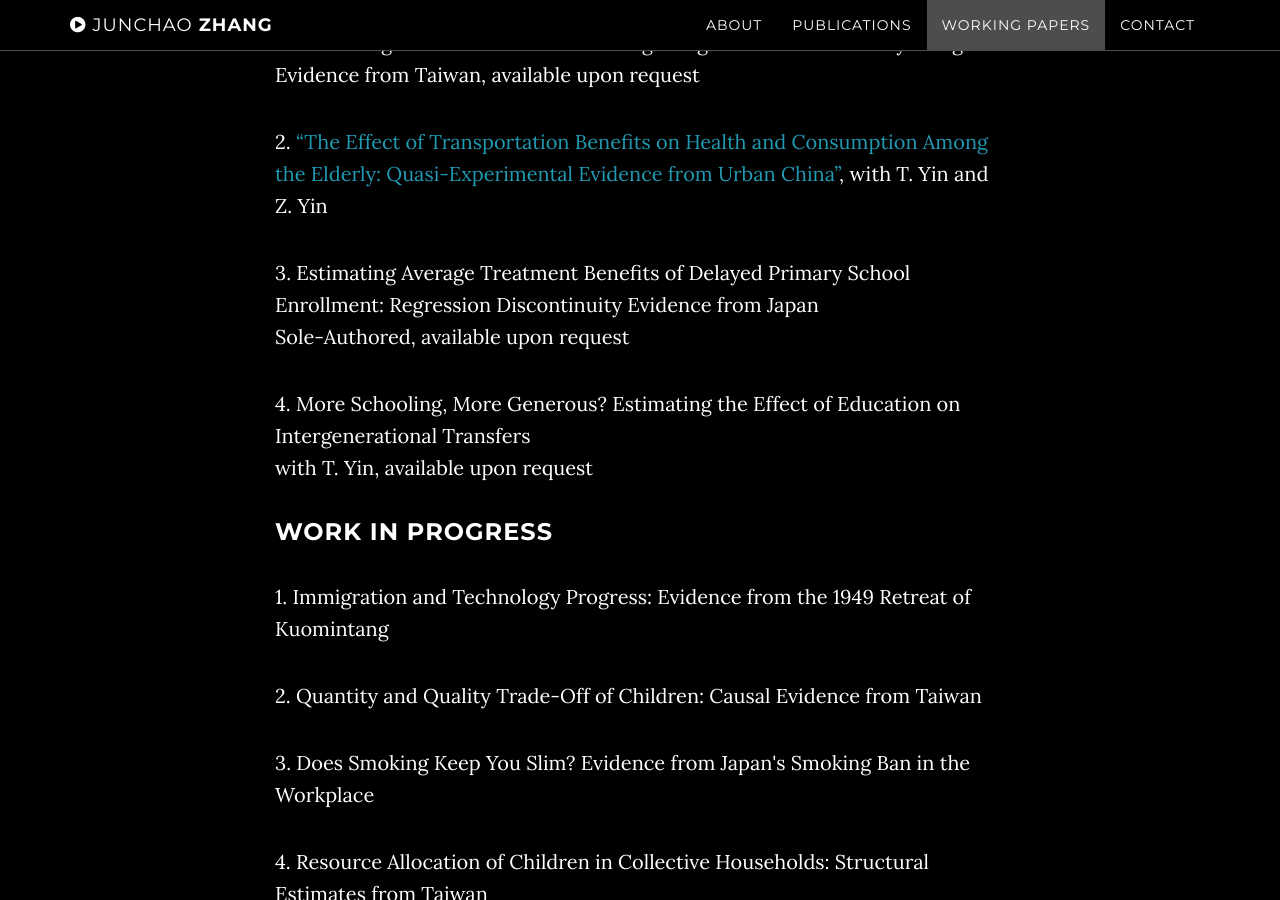
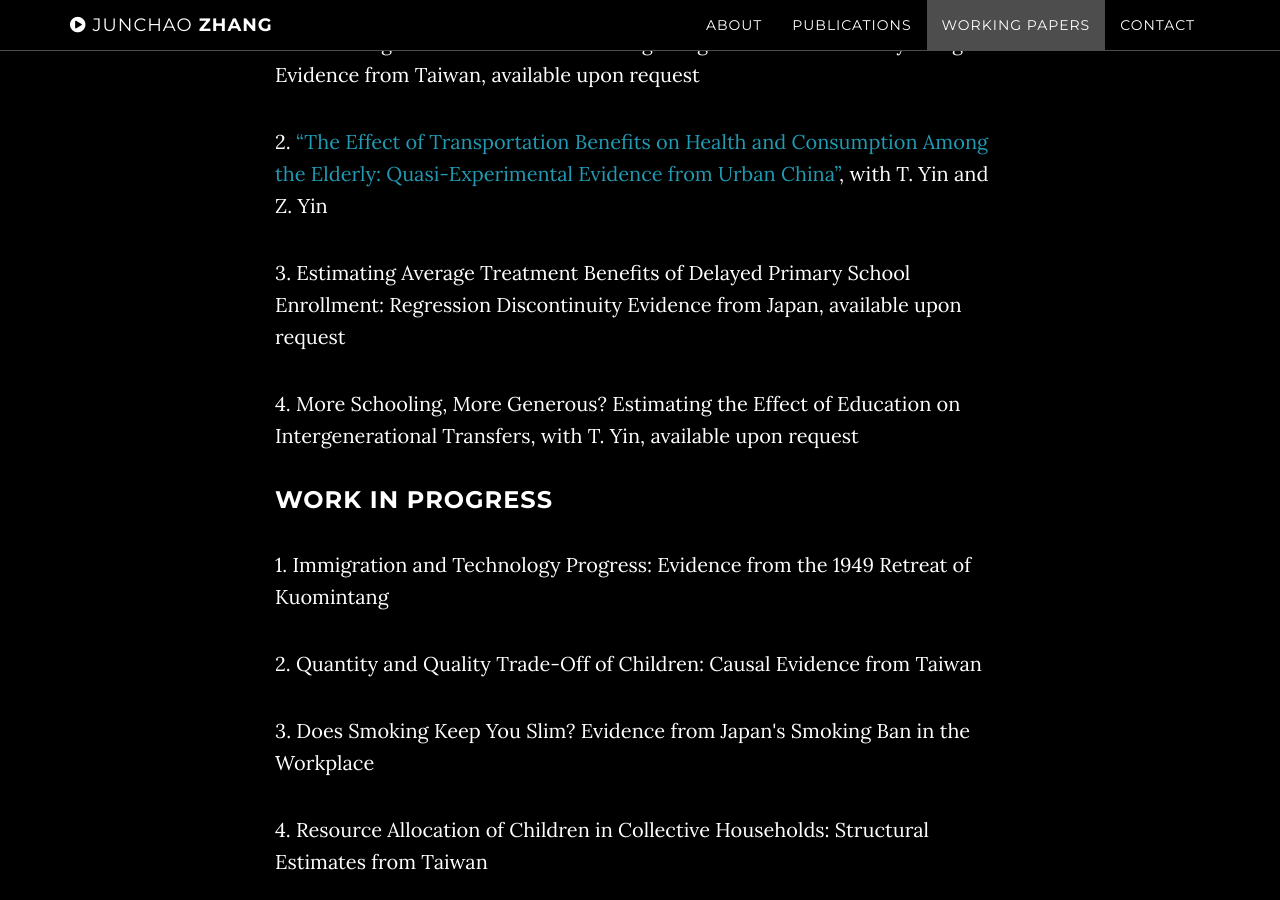
Before and after one commit to ztempest0218/ztempest0218.github.io, a Jekyll site: the page built from index.html, in a window 1280 px wide and 900 px high, scrolled down 2533 px. Built offline with Jekyll 4.4.1, drawn with Linux system fonts in a browser that asks for light colours.

Commit message:
Update workingpapers.html

```diff
--- a/_includes/workingpapers.html
+++ b/_includes/workingpapers.html
@@ -9,11 +9,9 @@
 
 <p align="left">2. <a href="https://papers.ssrn.com/sol3/papers.cfm?abstract_id=3187788">“The Effect of Transportation Benefits on Health and Consumption Among the Elderly: Quasi-Experimental Evidence from Urban China”</a>, with T. Yin and Z. Yin</p>
 
-<p align="left">3. Estimating Average Treatment Benefits of Delayed Primary School Enrollment: Regression Discontinuity Evidence from Japan<br \>
-Sole-Authored, available upon request</p>
+<p align="left">3. Estimating Average Treatment Benefits of Delayed Primary School Enrollment: Regression Discontinuity Evidence from Japan, available upon request</p>
 
-<p align="left">4. More Schooling, More Generous? Estimating the Effect of Education on Intergenerational Transfers<br \>
-with T. Yin, available upon request</p>
+<p align="left">4. More Schooling, More Generous? Estimating the Effect of Education on Intergenerational Transfers, with T. Yin, available upon request</p>
 
 <h3 align="left">Work in Progress</h3>
 <p align="left">1. Immigration and Technology Progress: Evidence from the 1949 Retreat of Kuomintang</p>
```
